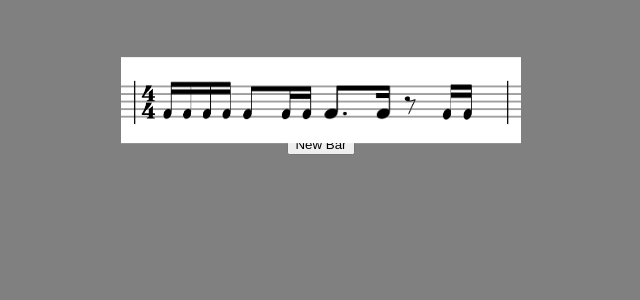
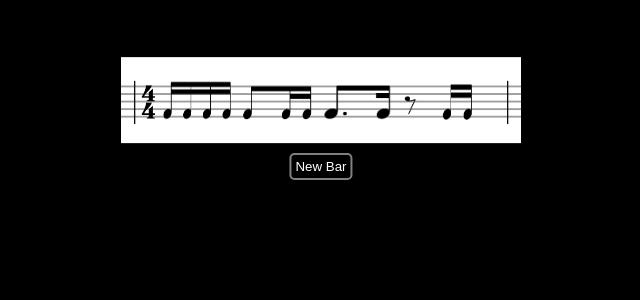
Before and after one commit to jeff-ramos-dev/rhythm-generator, a React (Vite) app: page / in a window 1280 px wide. Shown: the top 300 px of the page, without its empty margins (319-959 px from the left). Built offline with nearby package versions, Linux system fonts and the light colour scheme.

Commit message:
Update styling

```diff
--- a/src/App.css
+++ b/src/App.css
@@ -1,5 +1,5 @@
 body {
-  background-color: grey;
+  background-color: rgb(0, 0, 0);
   height: 200px;
   margin: 0 auto;
   padding: 0;
@@ -9,8 +9,16 @@ body {
 }
 
 .new-bar {
-  justify-self: center;
-  align-self: center;
+  position: absolute;
+  bottom: 20px;
+  left: 50%;
+  transform: translateX(-50%);
+  border: 2px solid grey;
+  border-radius: 5px;
+  padding: 4px;
+  background-color: black;
+  color: white;
+
 }
 
 .bar-container {
```
